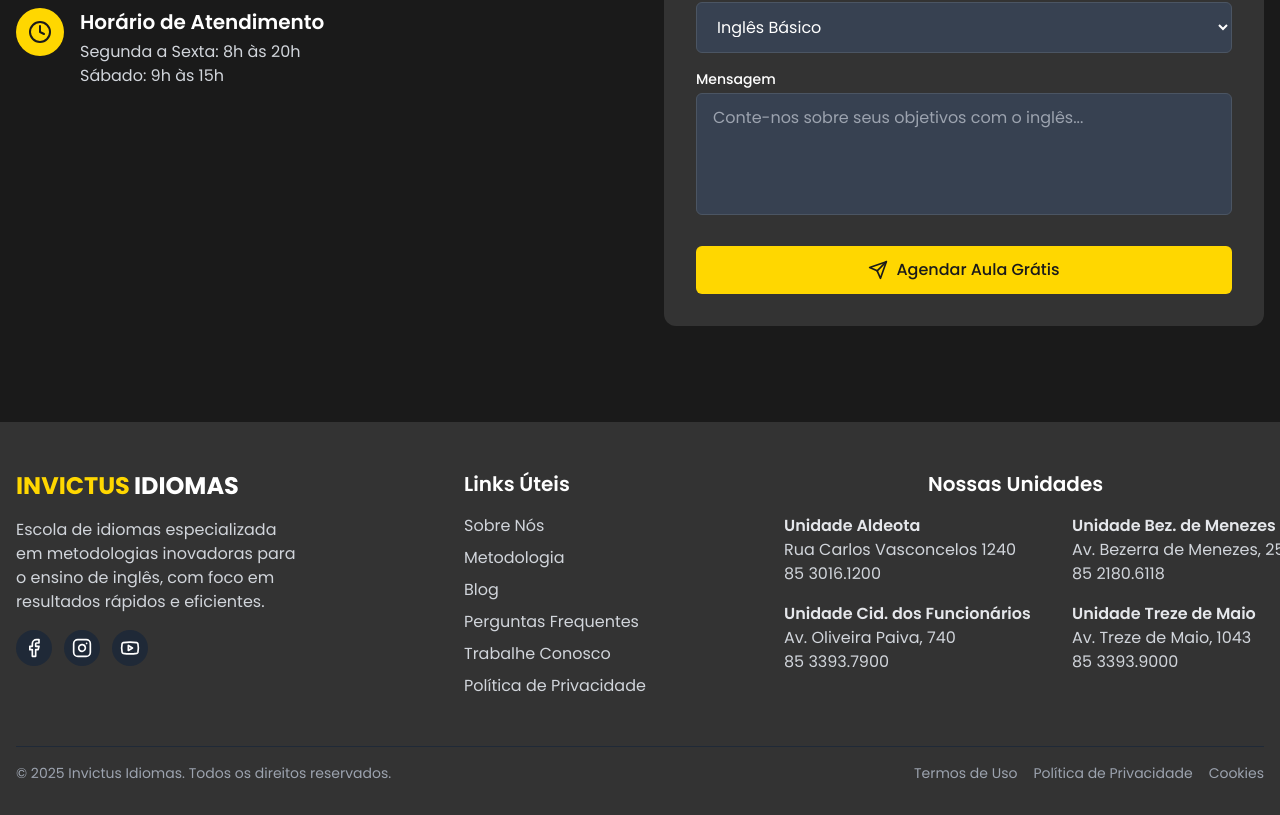
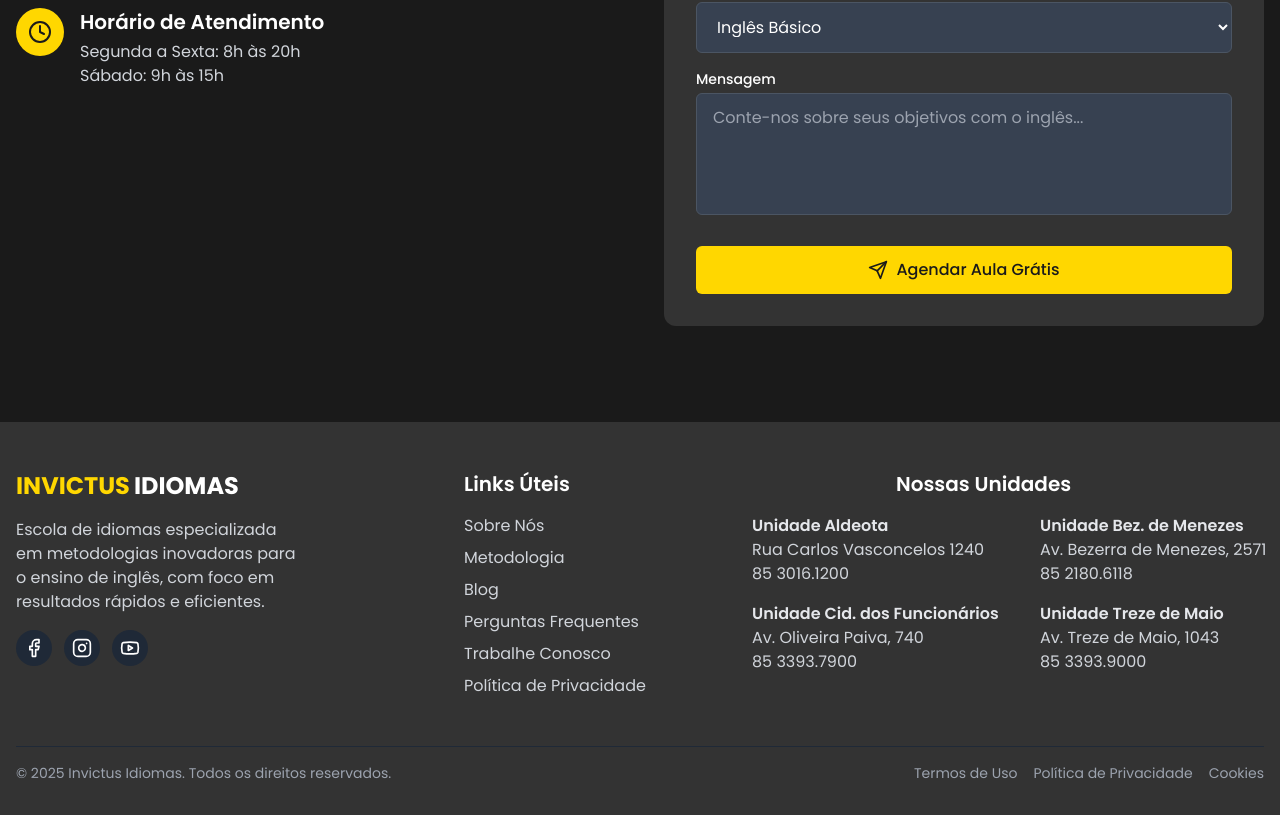
Before and after one commit to sarasmorais/invictus, a React (Vite) app: page / in a window 1280 px wide. Shown: the part 4069-4884 px from the top of the page. Built offline with nearby package versions, Linux system fonts and the light colour scheme.

Commit message:
mudança no footer

```diff
--- a/src/components/Footer.tsx
+++ b/src/components/Footer.tsx
@@ -1,5 +1,5 @@
 import React from 'react';
-import { Facebook, Instagram, Youtube, } from 'lucide-react'; // Assuming Twitter might be used later, keeping it.
+import { Facebook, Instagram, Youtube, } from 'lucide-react';
 
 const Footer: React.FC = () => {
   const currentYear = new Date().getFullYear();
@@ -7,9 +7,9 @@ const Footer: React.FC = () => {
   return (
     <footer className="bg-invictus-dark-gray text-white pt-12 pb-8">
       <div className="container-custom">
-        {/* Main Footer Content */}
+
         <div className="grid grid-cols-1 md:grid-cols-2 lg:grid-cols-4 gap-8 mb-12">
-          {/* Column 1 - About */}
+
           <div>
             <h2 className="text-2xl font-bold mb-4 flex items-center">
               <span className="text-invictus-yellow">INVICTUS</span>
@@ -32,7 +32,6 @@ const Footer: React.FC = () => {
             </div>
           </div>
 
-          {/* Column 2 - Links Úteis (Previously Column 3) */}
           <div className="ml-32">
             <h3 className="text-xl font-semibold mb-4 whitespace-nowrap">Links Úteis</h3>
             <ul className="space-y-2">
@@ -57,8 +56,7 @@ const Footer: React.FC = () => {
             </ul>
           </div>
 
-          {/* Column 3 - Nossas Unidades (New Column) */}
-          <div className="ml-32">
+          <div className="ml-24">
             <div className="text-center mb-4">
               <h3 className="text-xl font-semibold ml-36 whitespace-nowrap">Nossas Unidades</h3>
             </div>
@@ -92,7 +90,6 @@ const Footer: React.FC = () => {
           </div>
         </div>
 
-        {/* Bottom Bar */}
         <div className="border-t border-gray-800 pt-4">
           <div className="flex flex-col md:flex-row justify-between items-center">
             <p className="text-gray-400 text-sm mb-2 md:mb-0">
```
